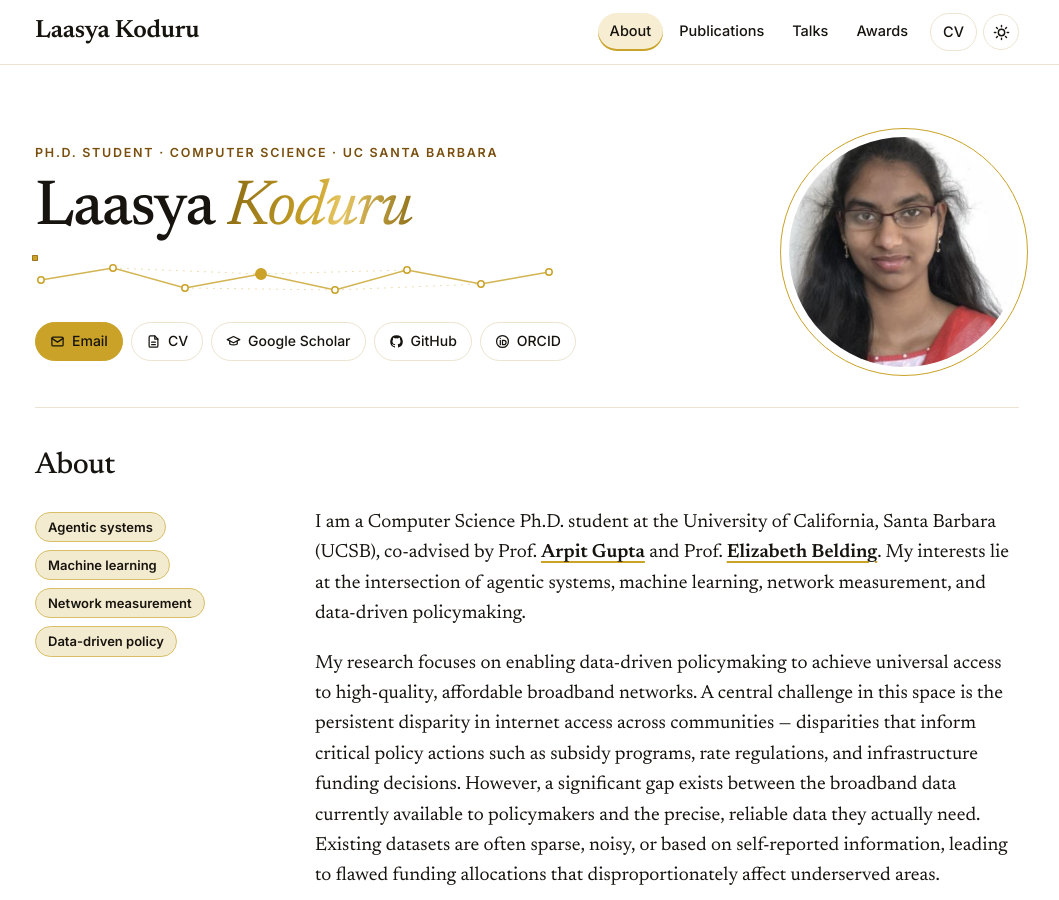
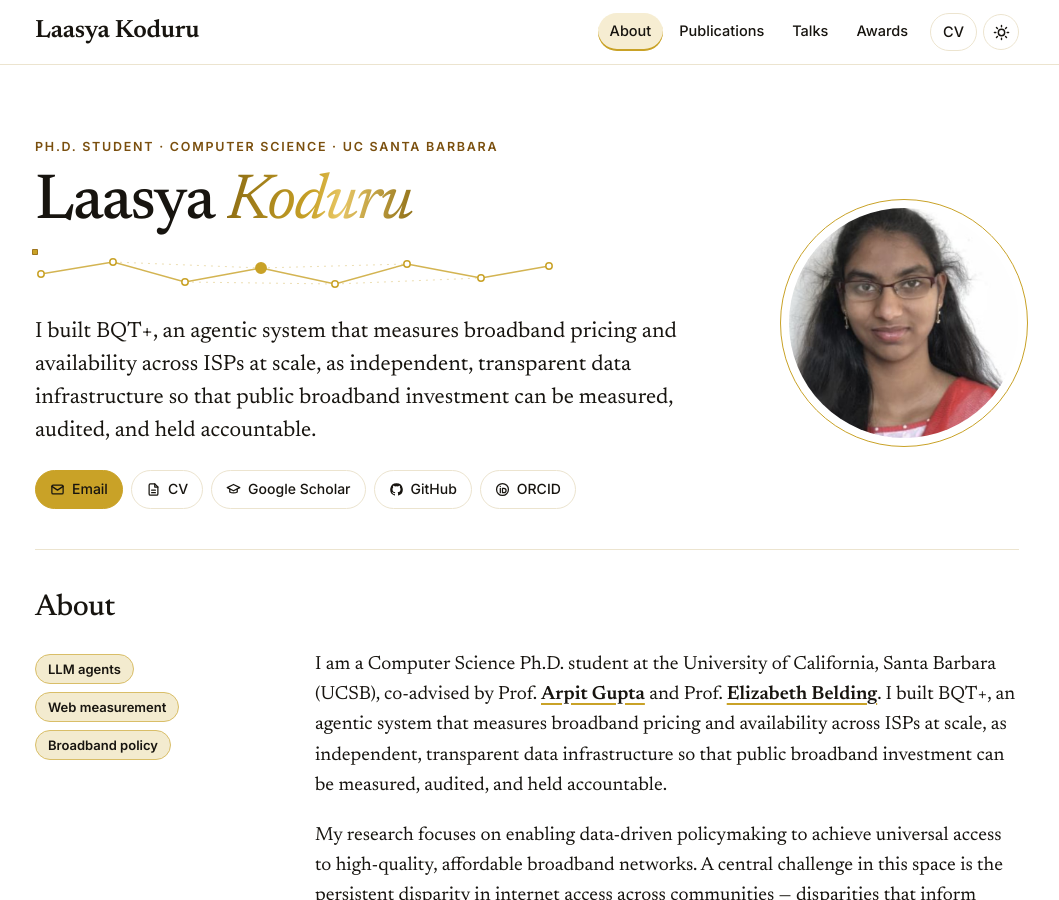
Before and after one commit to lmkoduru/lmkoduru.github.io, a Jekyll site: the page built from _pages/about.html, in a window 1280 px wide and 900 px high. Shown: the whole window, without its empty margins (113-1172 px from the left). Built offline with Jekyll 4.4.1, drawn with Linux system fonts in a browser that asks for light colours.

Commit message:
Align research line with CV and advisor's BQT+ description; date ANRP
Co-Authored-By: Claude Opus 5.5 <noreply@anthropic.com>

```diff
--- a/_data/awards.yml
+++ b/_data/awards.yml
@@ -15,7 +15,7 @@
   org: "IETF / IRTF"
   kind: Award
   note: "For the SIGCOMM 2024 paper on the Connect America Fund."
-  date_label: "2025"
+  date_label: "Apr 2025"
   year: 2025
 
 - title: "Computer Science Summer Fellowship"
--- a/_pages/about.html
+++ b/_pages/about.html
@@ -3,7 +3,7 @@ permalink: /
 title: "About"
 nav: "About"
 layout: academic
-excerpt: "Computer Science Ph.D. student at UC Santa Barbara working on LLM agents for web measurement and data-driven broadband policy."
+excerpt: "Computer Science Ph.D. student at UC Santa Barbara who built BQT+, an agentic system that measures address-level broadband pricing and availability to give policymakers decision-grade data."
 redirect_from:
   - /about/
   - /about.html
@@ -15,6 +15,7 @@ redirect_from:
     <p class="eyebrow">Ph.D. Student · Computer Science · UC Santa Barbara</p>
     <h1>Laasya <em>Koduru</em></h1>
     {% include signal-trace.html id="hero" %}
+    <p class="lede">I built BQT+, an agentic system that measures broadband pricing and availability across ISPs at scale, as independent, transparent data infrastructure so that public broadband investment can be measured, audited, and held accountable.</p>
     <div class="links">
       <a class="primary" href="mailto:{{ site.author.email }}"><svg aria-hidden="true" focusable="false" viewBox="0 0 24 24" fill="none" stroke="currentColor" stroke-width="2" stroke-linecap="round" stroke-linejoin="round"><rect x="3" y="5" width="18" height="14" rx="2"/><path d="m3 7 9 6 9-6"/></svg>Email</a>
       <a href="{{ base_path }}/files/CV.pdf"><svg aria-hidden="true" focusable="false" viewBox="0 0 24 24" fill="none" stroke="currentColor" stroke-width="2" stroke-linecap="round" stroke-linejoin="round"><path d="M14 3H7a2 2 0 0 0-2 2v14a2 2 0 0 0 2 2h10a2 2 0 0 0 2-2V8z"/><path d="M14 3v5h5M9 13h6M9 17h6"/></svg>CV</a>
@@ -30,10 +31,10 @@ redirect_from:
   <div class="section__head"><h2>About</h2></div>
   <div class="two-col">
     <div class="aside">
-      <div class="tags"><span class="tag">Agentic systems</span><span class="tag">Machine learning</span><span class="tag">Network measurement</span><span class="tag">Data-driven policy</span></div>
+      <div class="tags"><span class="tag">LLM agents</span><span class="tag">Web measurement</span><span class="tag">Broadband policy</span></div>
     </div>
     <div class="prose">
-      <p>I am a Computer Science Ph.D. student at the University of California, Santa Barbara (UCSB), co-advised by Prof. <a href="https://sites.cs.ucsb.edu/~arpitgupta/">Arpit Gupta</a> and Prof. <a href="https://ebelding.cs.ucsb.edu">Elizabeth Belding</a>. My interests lie at the intersection of agentic systems, machine learning, network measurement, and data-driven policymaking.</p>
+      <p>I am a Computer Science Ph.D. student at the University of California, Santa Barbara (UCSB), co-advised by Prof. <a href="https://sites.cs.ucsb.edu/~arpitgupta/">Arpit Gupta</a> and Prof. <a href="https://ebelding.cs.ucsb.edu">Elizabeth Belding</a>. I built BQT+, an agentic system that measures broadband pricing and availability across ISPs at scale, as independent, transparent data infrastructure so that public broadband investment can be measured, audited, and held accountable.</p>
       <p>My research focuses on enabling data-driven policymaking to achieve universal access to high-quality, affordable broadband networks. A central challenge in this space is the persistent disparity in internet access across communities — disparities that inform critical policy actions such as subsidy programs, rate regulations, and infrastructure funding decisions. However, a significant gap exists between the broadband data currently available to policymakers and the precise, reliable data they actually need. Existing datasets are often sparse, noisy, or based on self-reported information, leading to flawed funding allocations that disproportionately affect underserved areas.</p>
       <p>To address this, my work centers on building a sustainable, open digital infrastructure capable of bridging this data gap. It requires validated data systems that make digital infrastructure measurable, accountable, and intelligently operable. My goal is to build independent broadband data ecosystems that can credibly inform billion-dollar investment decisions and support regulatory accountability with fine-grained, verifiable data.</p>
     </div>
```
